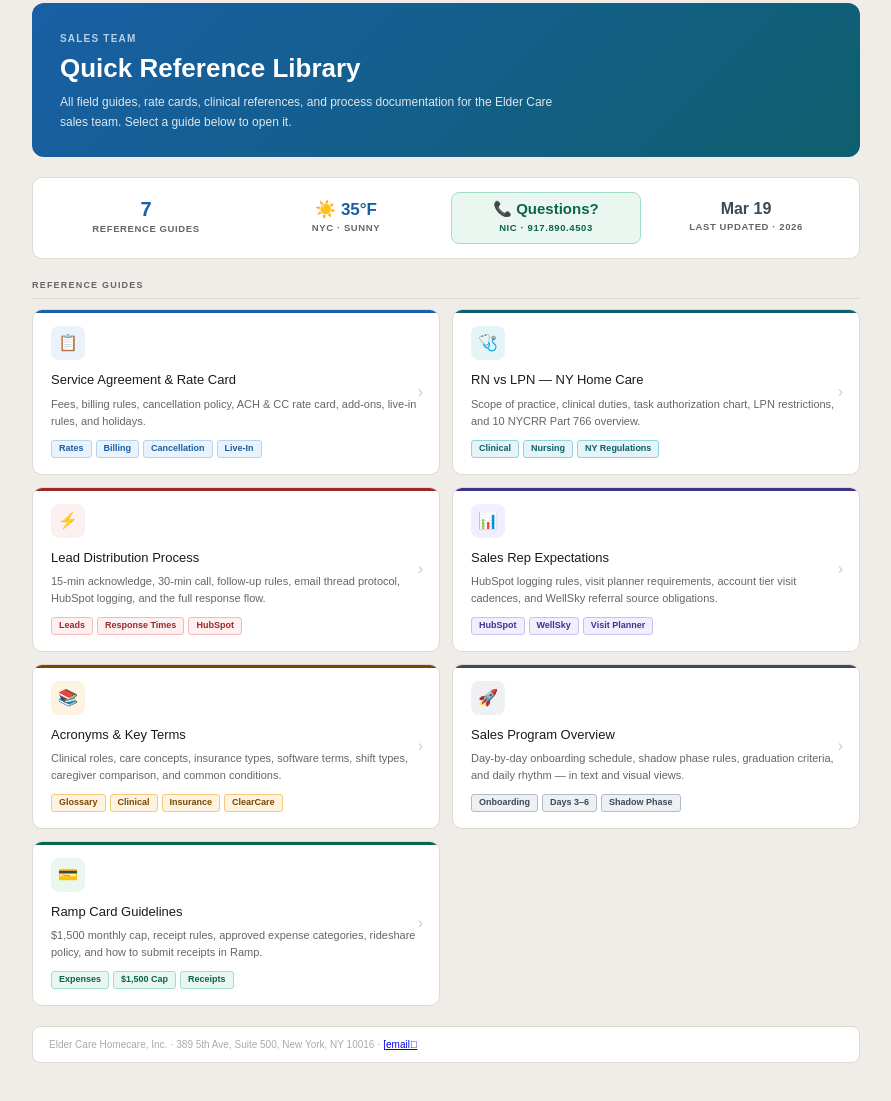
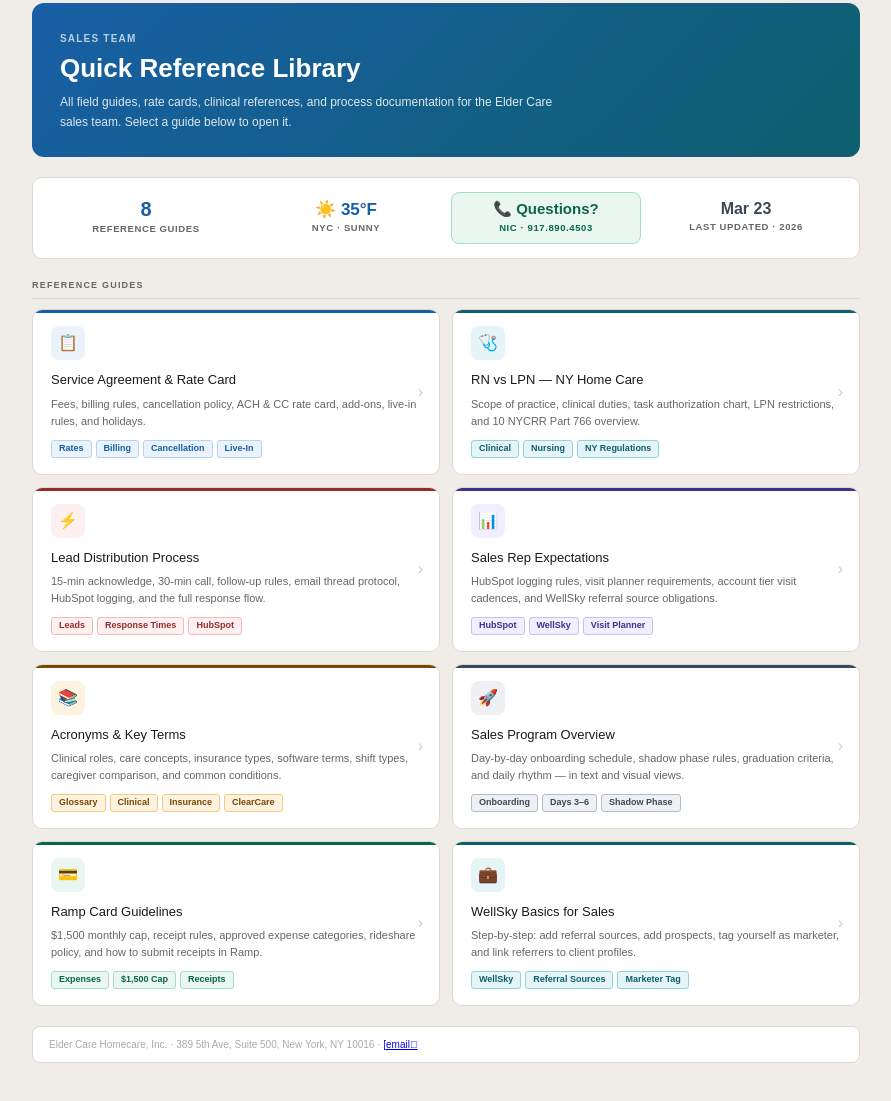
Before and after one commit to eldercarehc-nic/tools, a plain HTML site: page index.html in a window 1280 px wide. Shown: the part 119-1220 px from the top of the page, without its empty margins (194-1085 px from the left). Drawn offline with Linux system fonts and the light colour scheme.

Commit message:
Add files via upload

```diff
--- a/index.html
+++ b/index.html
@@ -139,7 +139,7 @@
   <div class="quick-bar">
 
     <div class="qb-item">
-      <div class="qb-num">7</div>
+      <div class="qb-num">8</div>
       <div class="qb-label">Reference Guides</div>
     </div>
 
@@ -156,7 +156,7 @@
     </div>
 
     <div class="qb-item">
-      <div class="qb-num qb-updated">Mar 19</div>
+      <div class="qb-num qb-updated">Mar 23</div>
       <div class="qb-label">Last Updated &middot; 2026</div>
     </div>
 
@@ -253,6 +253,19 @@
       <span class="nav-card-arrow">›</span>
     </a>
 
+
+    <a class="nav-card nc-teal" href="wellsky_cheatsheet.html">
+      <div class="nav-card-icon icon-teal">&#128188;</div>
+      <div class="nav-card-title">WellSky Basics for Sales</div>
+      <div class="nav-card-desc">Step-by-step: add referral sources, add prospects, tag yourself as marketer, and link referrers to client profiles.</div>
+      <div class="nav-card-tags">
+        <span class="tag tag-teal">WellSky</span>
+        <span class="tag tag-teal">Referral Sources</span>
+        <span class="tag tag-teal">Marketer Tag</span>
+      </div>
+      <span class="nav-card-arrow">›</span>
+    </a>
+
   </div>
 
   <!-- FOOTER -->
```
